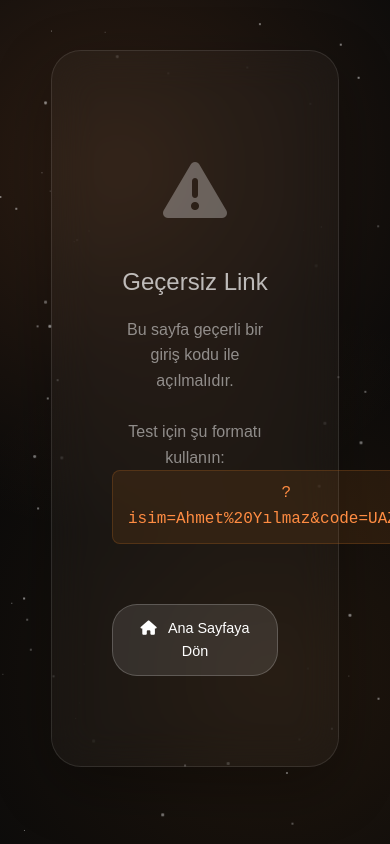
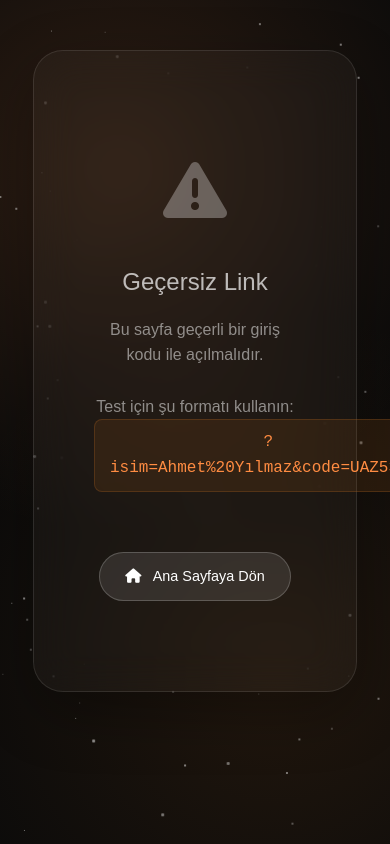
Before and after one commit to YTU-UASK/WebSite, a plain HTML site: page qr-result.html in a window 390 px wide. Drawn offline with Linux system fonts and the light colour scheme.

Commit message:
Adjust entry card dimensions in qr-result.html for improved layout consistency

```diff
--- a/qr-result.html
+++ b/qr-result.html
@@ -59,8 +59,8 @@
         .entry-card {
             position: relative;
             z-index: 10;
-            max-width: 800px;
-            width: 90%;
+            max-width: 600px;
+            width: 80%;
             margin: 40px auto;
             text-align: center;
             background: rgba(255, 255, 255, 0.03);
@@ -222,7 +222,7 @@
             }
 
             .entry-card {
-                width: 80%;
+                width: 90%;
                 padding: 40px 30px;
                 margin: 30px auto;
             }
@@ -245,7 +245,7 @@
             }
 
             .entry-card {
-                width: 80%;
+                width: 90%;
                 padding: 30px 20px;
                 margin: 25px auto;
             }
```
